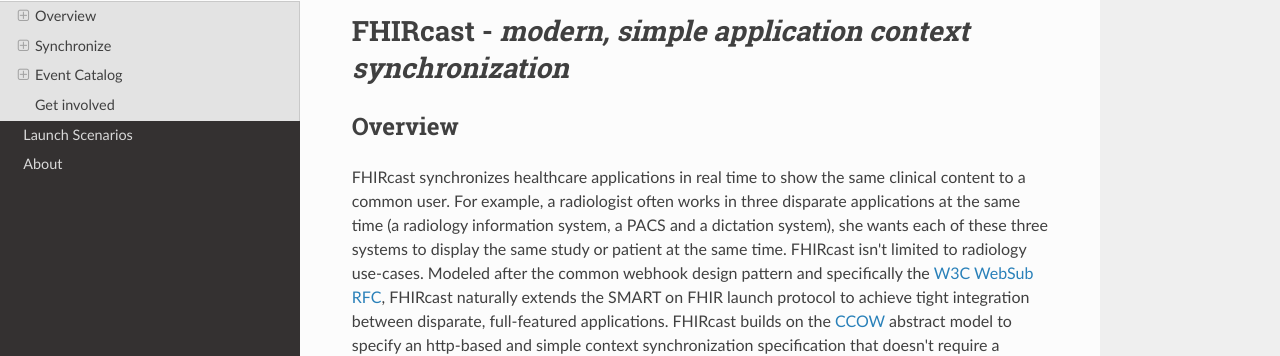
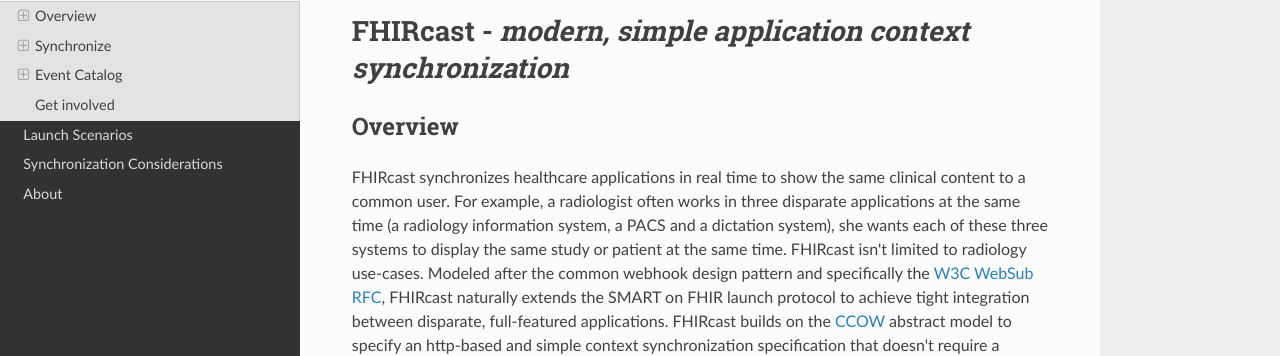
Before and after one commit to HL7/fhircast-docs, an MkDocs documentation site: the page built from docs/index.md, in a window 1280 px wide. Shown: the part 135-491 px from the top of the page. Built offline with MkDocs 1.6.1, drawn with Linux system fonts in a browser that asks for light colours; nearby versions of some CDN libraries; old or Windows-style settings are respelled for this version of MkDocs.

Commit message:
Add menu item for Sync Considerations page

```diff
--- a/mkdocs.yml
+++ b/mkdocs.yml
@@ -2,5 +2,6 @@
 pages:
     - Home: index.md
     - Launch Scenarios: launch-scenarios.md
+    - Synchronization Considerations: syncconsiderations.md
     - About: about.md
 theme: readthedocs
```
